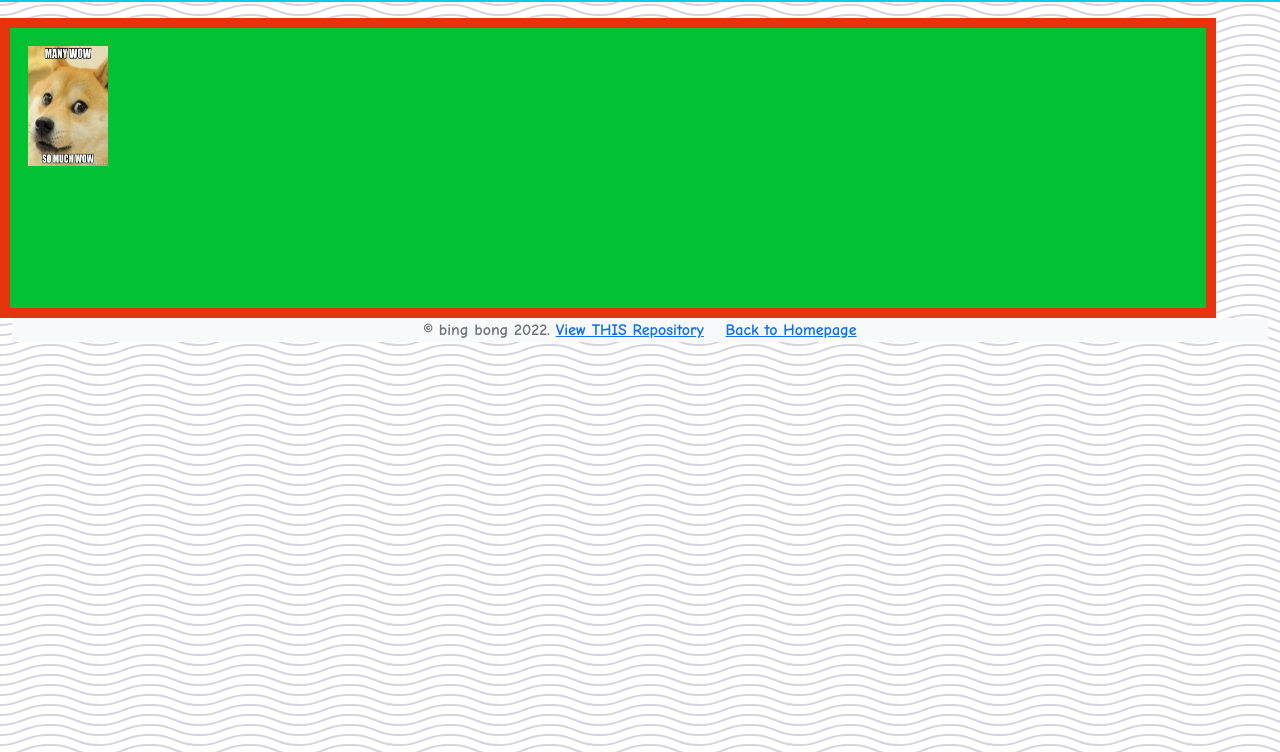
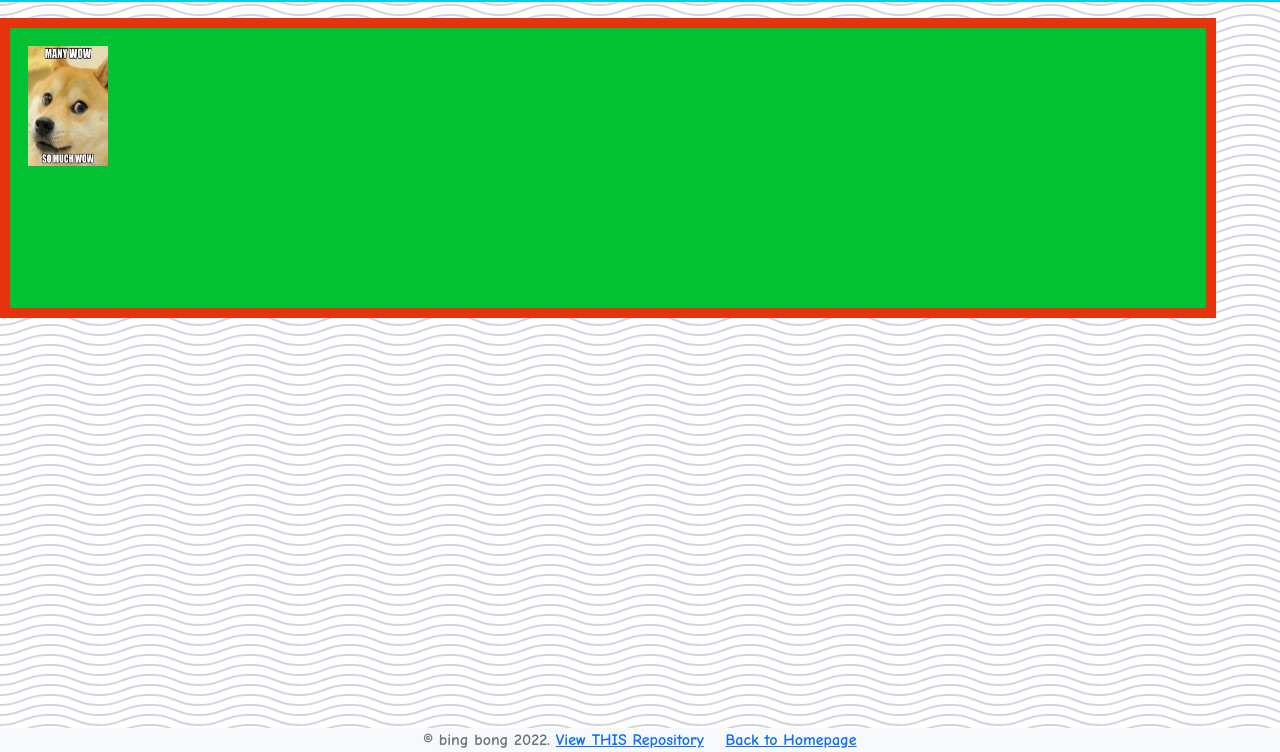
Before and after one commit to laurenmalone01/shiny-shinee, a plain HTML site: page index.html in a window 1280 px wide. Shown: the part 48-800 px from the top of the page. Drawn offline with nearby package versions, Linux system fonts and the light colour scheme.

Commit message:
Update style.css

```diff
--- a/styles/style.css
+++ b/styles/style.css
@@ -36,5 +36,11 @@ label {
    border:10px solid #E5340D;
    padding: 10px;
   background-color: #02C132;
+  }
 
-  }
+.footer{
+  position: fixed;
+  left: 0;
+  bottom: 0;
+  width: 100%;
+}
```
